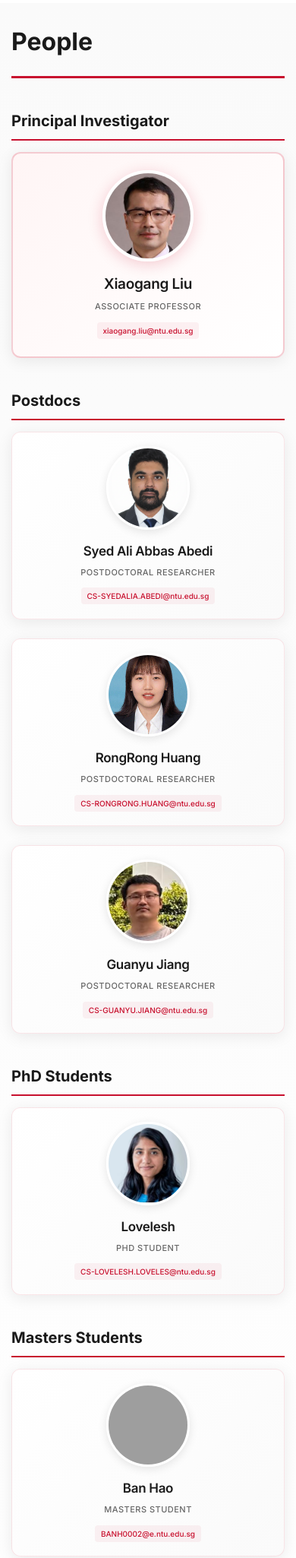
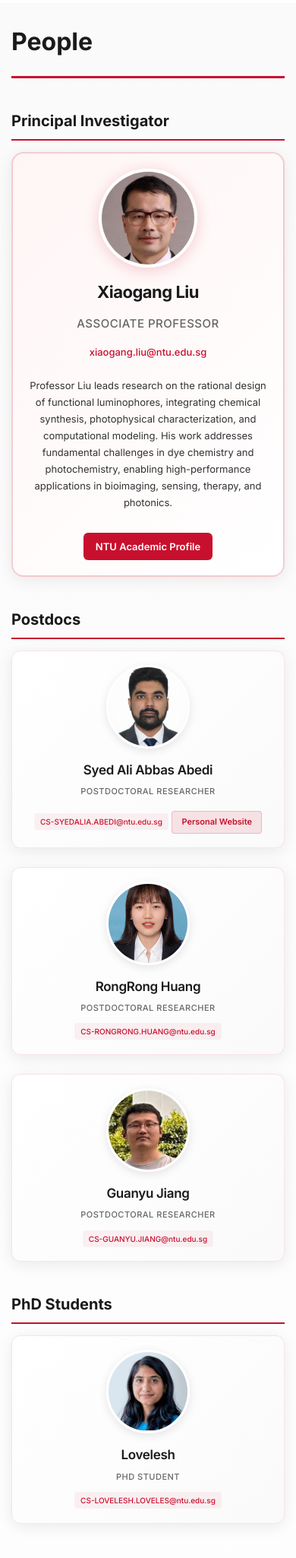
Before and after one commit to pearl-ntu/pearl, a PHP site: page /people.html in a window 390 px wide. Shown: the part 132-2182 px from the top of the page at 76% size. Run offline with PHP 8.4, Linux system fonts and the light colour scheme; grey boxes are pictures that could not be loaded.

Commit message:
Redesign PI section with horizontal layout, add bio and NTU profile link, add website link for Syed Ali Abbas Abedi

```diff
--- a/people-data.js
+++ b/people-data.js
@@ -6,7 +6,8 @@ const peopleData = {
             title: "Postdoctoral Researcher",
             email: "CS-SYEDALIA.ABEDI@ntu.edu.sg",
             image: "images/people/syed-ali-abbas-abedi.jpg",  // Add photo later
-            research: ""  // Add research interests if needed
+            research: "",  // Add research interests if needed
+            website: "https://abedisyedaliabbas.github.io/abedi-research/"
         },
         {
             name: "RongRong Huang",
--- a/people.html
+++ b/people.html
@@ -50,21 +50,25 @@
                 <!-- Principal Investigator -->
                 <div class="people-section">
                     <h2 data-en="Principal Investigator" data-zh="首席研究员">Principal Investigator</h2>
-                    <div class="people-grid">
-                        <div class="person-card">
-                            <div class="person-image">
-                                <img src="images/professor-photo.jpg" alt="Xiaogang Liu" class="person-photo" onerror="this.style.display='none'; this.nextElementSibling.style.display='block';">
-                                <div class="image-placeholder" style="display: none;">
-                                    <svg width="140" height="140" viewBox="0 0 140 140" fill="none" xmlns="http://www.w3.org/2000/svg">
-                                        <circle cx="70" cy="70" r="55" fill="#d0d0d0"/>
-                                        <circle cx="70" cy="56" r="16" fill="#999"/>
-                                        <path d="M42 126 Q70 98 98 126" stroke="#999" stroke-width="14" fill="none" stroke-linecap="round"/>
-                                    </svg>
-                                </div>
+                    <div class="pi-card">
+                        <div class="pi-image">
+                            <img src="images/professor-photo.jpg" alt="Xiaogang Liu" class="pi-photo" onerror="this.style.display='none'; this.nextElementSibling.style.display='block';">
+                            <div class="image-placeholder" style="display: none;">
+                                <svg width="180" height="180" viewBox="0 0 180 180" fill="none" xmlns="http://www.w3.org/2000/svg">
+                                    <circle cx="90" cy="90" r="70" fill="#d0d0d0"/>
+                                    <circle cx="90" cy="72" r="20" fill="#999"/>
+                                    <path d="M54 162 Q90 126 126 162" stroke="#999" stroke-width="18" fill="none" stroke-linecap="round"/>
+                                </svg>
                             </div>
+                        </div>
+                        <div class="pi-details">
                             <h3>Xiaogang Liu</h3>
-                            <p class="person-title" data-en="Associate Professor" data-zh="副教授">Associate Professor</p>
-                            <a href="mailto:xiaogang.liu@ntu.edu.sg" class="person-email">xiaogang.liu@ntu.edu.sg</a>
+                            <p class="pi-title" data-en="Associate Professor" data-zh="副教授">Associate Professor</p>
+                            <p class="pi-email"><a href="mailto:xiaogang.liu@ntu.edu.sg">xiaogang.liu@ntu.edu.sg</a></p>
+                            <p class="pi-bio" data-en="Professor Liu leads research on the rational design of functional luminophores, integrating chemical synthesis, photophysical characterization, and computational modeling. His work addresses fundamental challenges in dye chemistry and photochemistry, enabling high-performance applications in bioimaging, sensing, therapy, and photonics." data-zh="刘教授领导功能性发光团的合理设计研究，整合化学合成、光物理表征和计算建模。他的工作解决了染料化学和光化学中的基本挑战，实现了在生物成像、传感、治疗和光子学中的高性能应用。">Professor Liu leads research on the rational design of functional luminophores, integrating chemical synthesis, photophysical characterization, and computational modeling. His work addresses fundamental challenges in dye chemistry and photochemistry, enabling high-performance applications in bioimaging, sensing, therapy, and photonics.</p>
+                            <div class="pi-links">
+                                <a href="https://dr.ntu.edu.sg/entities/person/Xiaogang-Liu" target="_blank" rel="noopener" class="pi-link" data-en="NTU Academic Profile" data-zh="NTU学术档案">NTU Academic Profile</a>
+                            </div>
                         </div>
                     </div>
                 </div>
--- a/people.js
+++ b/people.js
@@ -41,6 +41,7 @@ document.addEventListener('DOMContentLoaded', function() {
                     <h3>${person.name}</h3>
                     ${person.title ? `<p class="person-title">${person.title}</p>` : ''}
                     ${person.email ? `<a href="mailto:${person.email}" class="person-email">${person.email}</a>` : ''}
+                    ${person.website ? `<a href="${person.website}" target="_blank" rel="noopener" class="person-website" data-en="Personal Website" data-zh="个人网站">Personal Website</a>` : ''}
                     ${person.research ? `<p class="person-research">${person.research}</p>` : ''}
                 </div>
             `;
--- a/styles.css
+++ b/styles.css
@@ -950,6 +950,27 @@ body {
     transform: translateY(-2px);
 }
 
+.person-website {
+    display: inline-block;
+    margin-top: 8px;
+    padding: 5px 12px;
+    background: rgba(200, 16, 46, 0.1);
+    color: var(--primary-color);
+    text-decoration: none;
+    border-radius: 4px;
+    font-size: 11px;
+    font-weight: 600;
+    transition: all 0.3s ease;
+    border: 1px solid rgba(200, 16, 46, 0.2);
+}
+
+.person-website:hover {
+    background: var(--primary-color);
+    color: white;
+    transform: translateY(-2px);
+    box-shadow: 0 2px 8px rgba(200, 16, 46, 0.3);
+}
+
 .person-research {
     color: var(--text-light);
     font-size: 12px;
@@ -960,27 +981,121 @@ body {
     border-top: 1px solid var(--border-color);
 }
 
-/* Special styling for PI card */
-.people-section:first-of-type .person-card {
+/* PI Card - Horizontal Layout */
+.pi-card {
     background: linear-gradient(135deg, #fff5f5 0%, #ffffff 100%);
     border: 2px solid rgba(200, 16, 46, 0.2);
-    padding: 25px 20px;
-}
-
-.people-section:first-of-type .person-card::before {
-    height: 4px;
-    background: linear-gradient(90deg, var(--primary-color), var(--primary-dark), var(--primary-color));
-}
-
-.people-section:first-of-type .person-photo {
-    width: 140px;
-    height: 140px;
-    border-width: 4px;
+    border-radius: 16px;
+    padding: 30px;
+    display: flex;
+    gap: 30px;
+    box-shadow: 0 4px 20px rgba(0, 0, 0, 0.08);
+    transition: all 0.3s ease;
+}
+
+.pi-card:hover {
+    box-shadow: 0 8px 30px rgba(200, 16, 46, 0.15);
+    transform: translateY(-2px);
+}
+
+.pi-image {
+    flex-shrink: 0;
+    display: flex;
+    align-items: flex-start;
+}
+
+.pi-photo {
+    width: 180px;
+    height: 180px;
+    border-radius: 50%;
+    object-fit: cover;
+    border: 4px solid #ffffff;
     box-shadow: 0 4px 20px rgba(200, 16, 46, 0.2);
-}
-
-.people-section:first-of-type .person-card h3 {
-    font-size: 20px;
+    background: linear-gradient(135deg, #ffffff, #f5f5f5);
+}
+
+.pi-image .image-placeholder {
+    width: 180px;
+    height: 180px;
+    border-radius: 50%;
+    background: linear-gradient(135deg, #e0e0e0, #f5f5f5);
+    display: flex;
+    align-items: center;
+    justify-content: center;
+}
+
+.pi-details {
+    flex: 1;
+    display: flex;
+    flex-direction: column;
+    gap: 8px;
+}
+
+.pi-details h3 {
+    font-size: 28px;
+    font-weight: 700;
+    margin-bottom: 4px;
+    color: var(--secondary-color);
+    letter-spacing: -0.5px;
+}
+
+.pi-title {
+    color: var(--text-light);
+    font-size: 15px;
+    font-weight: 500;
+    text-transform: uppercase;
+    letter-spacing: 0.5px;
+    margin-bottom: 4px;
+}
+
+.pi-email {
+    margin-bottom: 4px;
+}
+
+.pi-email a {
+    color: var(--primary-color);
+    font-size: 13px;
+    text-decoration: none;
+    font-weight: 500;
+    transition: color 0.3s ease;
+}
+
+.pi-email a:hover {
+    color: var(--primary-dark);
+    text-decoration: underline;
+}
+
+.pi-bio {
+    color: var(--text-color);
+    font-size: 14px;
+    line-height: 1.7;
+    margin-top: 8px;
+    margin-bottom: 12px;
+}
+
+.pi-links {
+    margin-top: 8px;
+    display: flex;
+    gap: 15px;
+    flex-wrap: wrap;
+}
+
+.pi-link {
+    display: inline-block;
+    padding: 8px 16px;
+    background: var(--primary-color);
+    color: white;
+    text-decoration: none;
+    border-radius: 6px;
+    font-size: 13px;
+    font-weight: 600;
+    transition: all 0.3s ease;
+}
+
+.pi-link:hover {
+    background: var(--primary-dark);
+    transform: translateY(-2px);
+    box-shadow: 0 4px 12px rgba(200, 16, 46, 0.3);
 }
 
 .section-note {
@@ -1741,6 +1856,45 @@ body {
         margin-bottom: 18px;
     }
 
+    .pi-card {
+        flex-direction: column;
+        padding: 25px 20px;
+        gap: 20px;
+    }
+
+    .pi-photo {
+        width: 150px;
+        height: 150px;
+        margin: 0 auto;
+    }
+
+    .pi-image .image-placeholder {
+        width: 150px;
+        height: 150px;
+        margin: 0 auto;
+    }
+
+    .pi-details h3 {
+        font-size: 24px;
+        text-align: center;
+    }
+
+    .pi-title {
+        text-align: center;
+    }
+
+    .pi-email {
+        text-align: center;
+    }
+
+    .pi-bio {
+        text-align: center;
+    }
+
+    .pi-links {
+        justify-content: center;
+    }
+
     .person-card {
         padding: 18px 15px;
     }
@@ -1793,6 +1947,29 @@ body {
         margin-bottom: 15px;
     }
 
+    .pi-card {
+        padding: 20px 15px;
+        gap: 15px;
+    }
+
+    .pi-photo {
+        width: 130px;
+        height: 130px;
+    }
+
+    .pi-image .image-placeholder {
+        width: 130px;
+        height: 130px;
+    }
+
+    .pi-details h3 {
+        font-size: 22px;
+    }
+
+    .pi-bio {
+        font-size: 13px;
+    }
+
     .person-card {
         padding: 18px 12px;
     }
```
